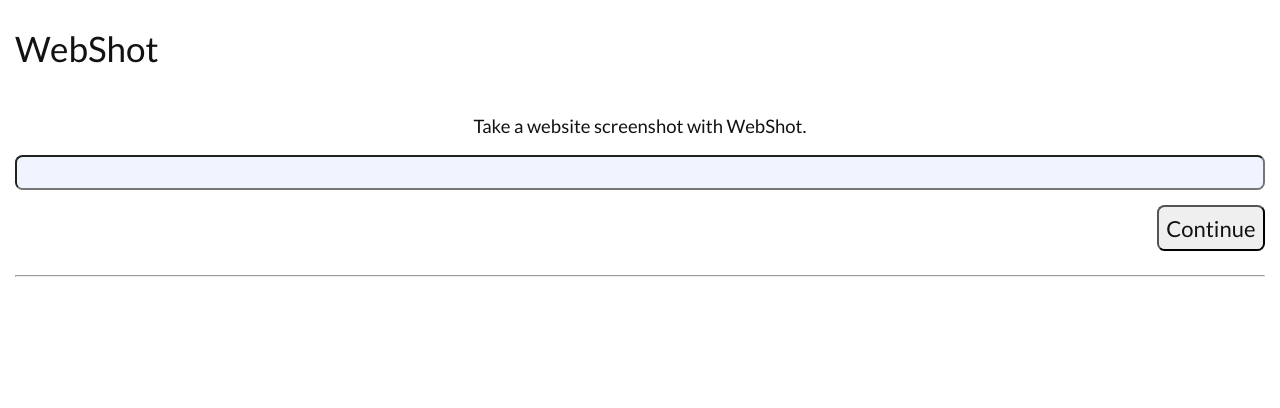
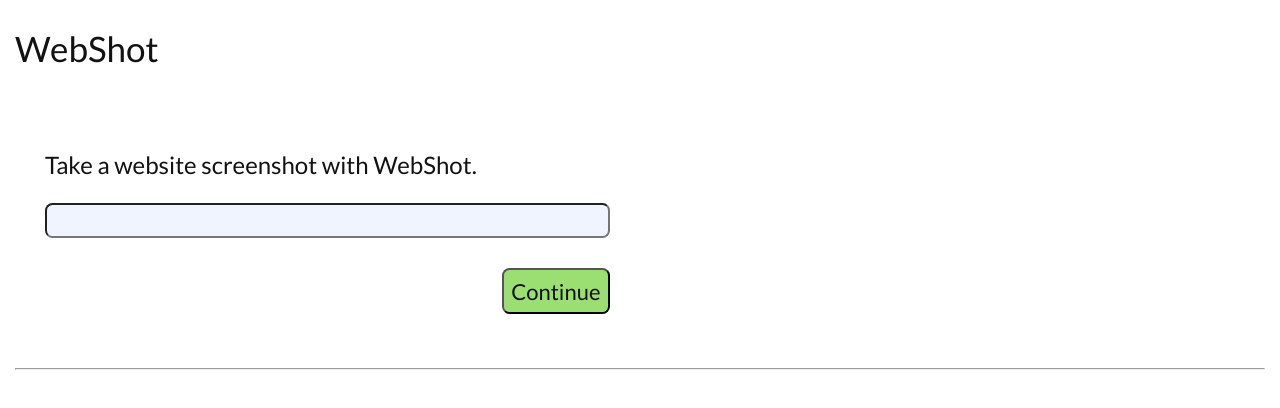
Before and after one commit to Aragor70/WebShot, a React (Create React App) app in the folder client/: page / in a window 1280 px wide. Shown: the top 408 px of the page. Built offline with nearby package versions, Linux system fonts and the light colour scheme.

Commit message:
Improved the user experience, footer and styles

```diff
--- a/client/public/index.html
+++ b/client/public/index.html
@@ -17,5 +17,7 @@
     <noscript>You need to enable JavaScript to run this app.</noscript>
     <div id="root"></div>
 
+    <script src="https://kit.fontawesome.com/4f0fc9fedf.js" crossorigin="anonymous"></script>
+
   </body>
 </html>
--- a/client/src/App.js
+++ b/client/src/App.js
@@ -1,5 +1,6 @@
 import React, { Fragment, useState } from 'react';
 import { Switch, Route } from 'react-router-dom';
+import Footer from './interface/Footer';
 import Header from './interface/Header';
 import Index from './interface/Index';
 import NoMatch from './interface/NoMatch';
@@ -33,6 +34,9 @@
 
 
       </main>
+      <footer className="footer">
+        <Footer />
+      </footer>
     </Fragment>
   );
 }
--- a/client/src/actions/url.js
+++ b/client/src/actions/url.js
@@ -15,7 +15,7 @@
         return res.data
 
     } catch (err) {
-        console.log(err.message, 'error')
+        throw new Error(err)
     }
 }
 
@@ -33,6 +33,7 @@
         return res.data
 
     } catch (err) {
-        console.log(err.message, 'error')
+        throw new Error(err)
+
     }
 }
--- a/client/src/index.js
+++ b/client/src/index.js
@@ -7,6 +7,7 @@
 import './style/style.css'
 import './style/output.css'
 import './style/header.css'
+import './style/footer.css'
 
 ReactDOM.render(
   <React.StrictMode>
--- /dev/null
+++ b/client/src/interface/Footer.js
@@ -0,0 +1,22 @@
+import React, { Fragment } from 'react';
+
+
+
+
+const Footer = () => {
+
+
+
+    return (
+        <Fragment>
+            <hr />
+            <div className="footer-content">
+                <p>Created by <span style={{ color: 'blue' }}>mikey.prus@gmail.com</span></p>
+
+                <span>license MIT</span>
+            </div>
+        </Fragment>
+
+    );
+}
+export default Footer;
--- a/client/src/interface/Index.js
+++ b/client/src/interface/Index.js
@@ -9,7 +9,7 @@
 
 
     const [progress, setProgress] = useState(false)
-
+    const [inputKey, setInputKey] = useState(false)
     const [formData, setFormData] = useState({
         url: '',
         customName: ''
@@ -88,6 +88,11 @@
 
     }
 
+    const getAccess = () => {
+        setInputKey(true)
+        return window.open(access.url, "_blank")
+    }
+
 
     return (
         <div className="section-content">
@@ -107,7 +112,7 @@
                         access.fileName && <span className="half-size">{access.fileName}</span>
                     }
                 <button type="submit">Continue</button>
-            </div>
+                </div>
 
 
             </form>
@@ -115,13 +120,23 @@
 
             {
                 access.url && <Fragment>
-                    <form onSubmit={e => handleAccessSubmit(e)}>
+                    <form onSubmit={e => handleAccessSubmit(e)} className="access-form">
 
-                        <button type="button" onClick={e => window.open(access.url, "_blank")} style={{ color: 'blue' }}>Sign in to Google Drive</button>
+                        <button type="button" onClick={e => getAccess(e)} style={{ color: 'blue' }}><i class="fab fa-google-drive fa-2x"></i> Google Drive</button>
+                        <span>* Upload the image to your google drive storage.</span>
 
-                        <p>Please enter your secret key</p>
-                        <input type="text" name="key" onChange={e=> handleAccessChange(e)} value={access.key || ''} placeholder=" .google secret key" required />
-                        <button type="submit">save</button>
+
+                        {
+                            inputKey && <Fragment>
+                                <p>Please enter your access key</p>
+                                <input type="text" name="key" onChange={e=> handleAccessChange(e)} value={access.key || ''} placeholder=" .google secret key" required />
+
+                                <div className="options">
+                                    <button type="submit">save</button>
+                                </div>
+                            </Fragment>
+                        }
+
                     </form>
                 </Fragment>
 
--- /dev/null
+++ b/client/src/style/footer.css
@@ -0,0 +1,30 @@
+* {
+    box-sizing: border-box;
+    font-family: 'Lato', sans-serif;
+}
+.footer
+{
+    width: 100%;
+    height: auto;
+
+    padding: 15px;
+}
+
+.footer-content
+{
+    width: 100%;
+    height: 100%;
+
+    background-color: #fff;
+    color: #121212;
+    display: flex;
+    justify-content: flex-start;
+    align-items: center;
+    flex-direction: column;
+}
+.footer-content > p
+{
+    cursor: pointer;
+    font-size: 18px;
+    position: relative;
+}
--- a/client/src/style/output.css
+++ b/client/src/style/output.css
@@ -5,12 +5,12 @@
 .output
 {
     width: 100%;
-    height: 88vh;
+    min-height: 88vh;
     margin-top: 12vh;
 
 
     overflow: hidden;
-    overflow-y: auto;
+    overflow-y: hidden;
 
     padding-left: 15px;
     padding-right: 15px;
@@ -46,6 +46,112 @@
 .input-form button
 {
     min-height: 35px;
+    padding: 7.5px;
+}
+
+.options
+{
+    width: 100%;
+    display: flex;
+    justify-content: flex-end;
+    position: relative;
+    margin-bottom: 15px;
+}
+.options > span
+{
+    min-height: 35px;
+    display: flex;
+    justify-content: flex-start;
+    align-items: center;
+    padding: 7.5px;
+    text-align: justify;
+    position: absolute;
+    left: 0;
+}
+
+.half-size
+{
+    width: 50%!important;
+}
+
+.access-form
+{
+    width: 100%;
+    height: auto;
+    display: flex;
+    align-items: flex-start;
+    justify-content: flex-start;
+    text-align: justify;
+    flex-direction: column;
+
+}
+
+.access-form input
+{
+    width: 100%;
+    height: 35px;
+    padding: 7.5px;
+    margin-bottom: 15px;
+}
+
+.access-form button
+{
+    display: flex;
+    align-items: center;
+    justify-content: center;
+    padding: 7.5px;
+
+}
+
+@media (min-width: 1023px) {
+
+
+.output
+{
+    width: 100%;
+    min-height: 88vh;
+    margin-top: 12vh;
+
+
+    overflow: hidden;
+    overflow-y: hidden;
+
+    padding-left: 15px;
+    padding-right: 15px;
+}
+
+.section-content
+{
+    width: 100%;
+    height: 100%;
+
+}
+
+.input-form
+{
+    width: 50%;
+    height: auto;
+    display: flex;
+    align-items: flex-start;
+    justify-content: flex-start;
+    text-align: left;
+    flex-direction: column;
+    font-size: 24px;
+    padding: 30px;
+
+}
+
+.input-form input
+{
+    width: 100%;
+    height: 35px;
+    padding: 7.5px;
+    margin-bottom: 30px;
+}
+
+.input-form button
+{
+    min-height: 35px;
     padding: 7.5px
 }
 
@@ -73,3 +179,37 @@
 {
     width: 50%!important;
 }
+
+.access-form
+{
+    width: 50%;
+    height: auto;
+    display: flex;
+    align-items: flex-start;
+    justify-content: flex-start;
+    text-align: justify;
+    flex-direction: column;
+    font-size: 24px;
+    padding: 30px;
+
+}
+
+.access-form input
+{
+    width: 100%;
+    height: 35px;
+    padding: 7.5px;
+    margin-bottom: 15px;
+}
+
+.access-form button
+{
+    display: flex;
+    align-items: center;
+    justify-content: center;
+    padding: 7.5px;
+}
+
+
+
+}
--- a/client/src/style/style.css
+++ b/client/src/style/style.css
@@ -19,7 +19,7 @@
 
     position: relative;
     overflow-x: hidden;
-    overflow-y: hidden;
+    overflow-y: auto;
     font-size: 18.5px;
 }
 
@@ -55,6 +55,11 @@
     margin: 0;
 }
 
+button[type="submit"] {
+
+    background-color: rgba(73,197,0, 0.55);
+}
+
 input
 {
     overflow: hidden;
```
Also changed, not shown: 1 other file (tests, documents, lock files or other folders).
